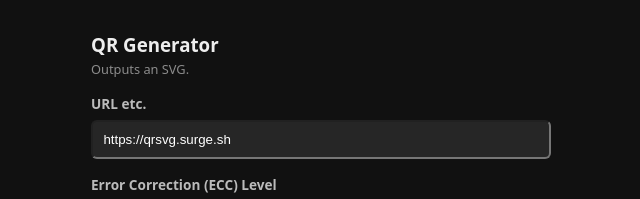
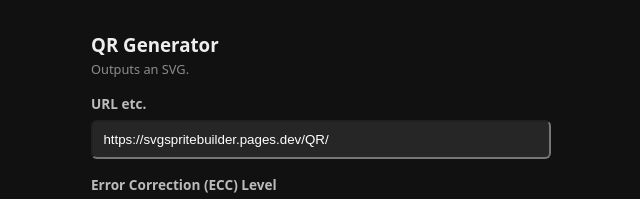
Before and after one commit to Mardeg/svgspritebuilder, a plain HTML site: page QR/index.html in a window 1280 px wide. Shown: the top 199 px of the page, without its empty margins (319-959 px from the left). Drawn offline with Linux system fonts and the light colour scheme.

Commit message:
Update index.html

```diff
--- a/QR/index.html
+++ b/QR/index.html
@@ -149,7 +149,7 @@ window.addEventListener('DOMContentLoaded', async () => {
     <p style="font-size:0.8rem; color:#8c8c8c; margin:0;">Outputs an SVG.</p>
   <form action="javascript:void(buildTruePixelQR())">
     <label for="qrText">URL etc.</label>
-    <input type="text" id="qrText" value="https://qrsvg.surge.sh">
+    <input type="text" id="qrText" value="https://svgspritebuilder.pages.dev/QR/">
 
     <label for="qrEcc">Error Correction (ECC) Level</label>
     <select id="qrEcc">
```
